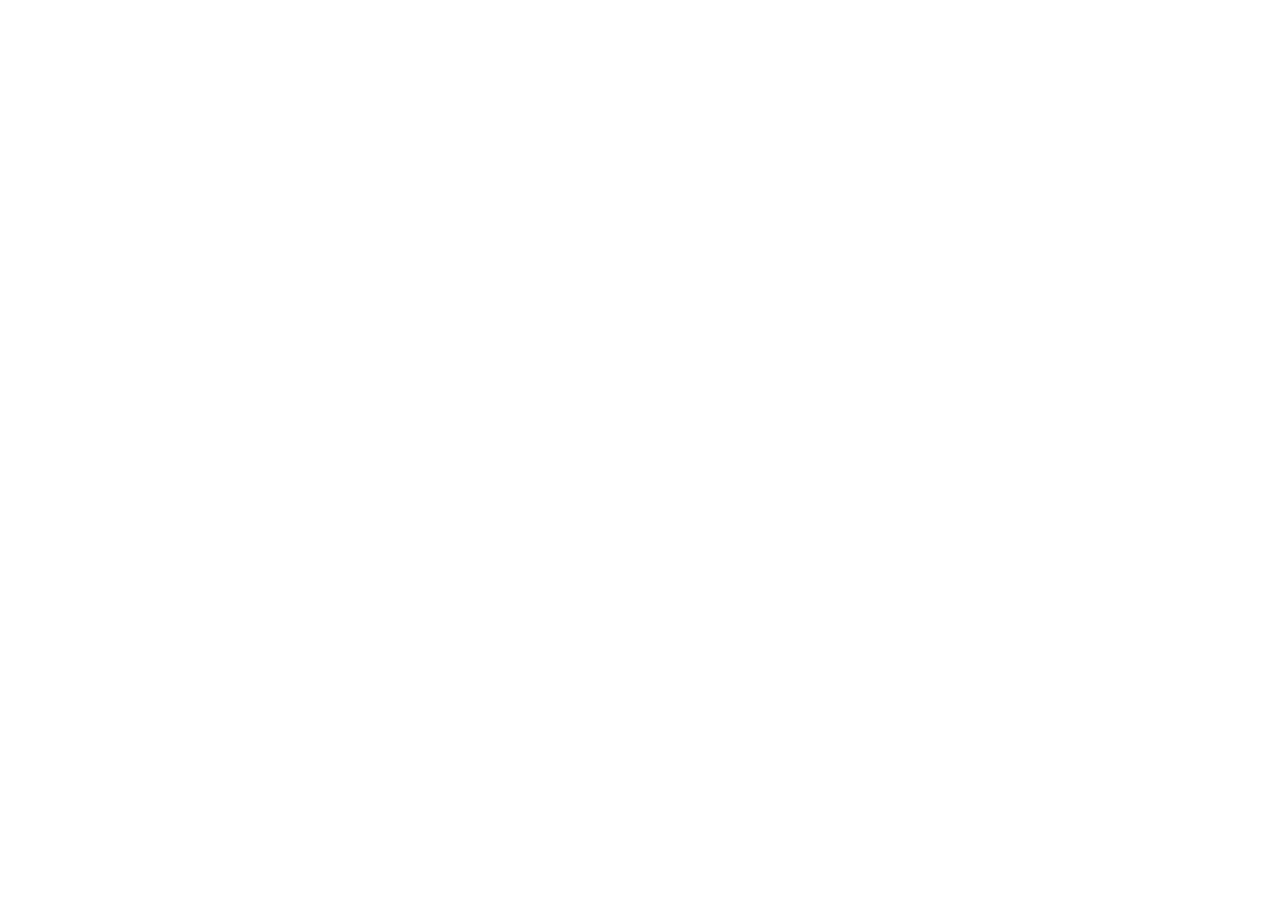
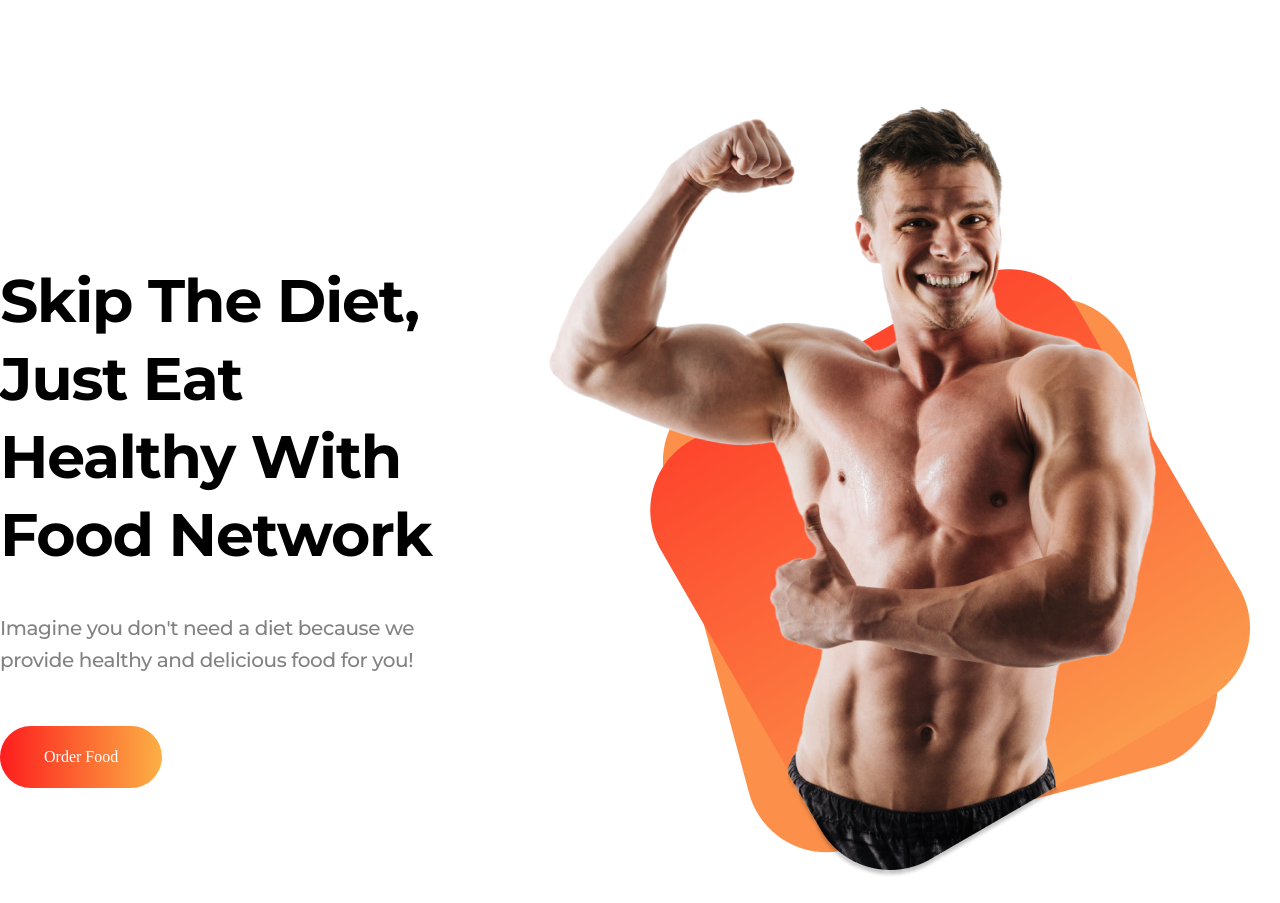
Before and after one commit to MirFaisal/healthy_food_practice, a plain HTML site: page index.html in a window 1280 px wide. Before the commit the page ends 800 px from the top, so only its background shows below. Drawn offline with Linux system fonts and the light colour scheme.

Commit message:
banner section done

```diff
--- a/index.html
+++ b/index.html
@@ -4,6 +4,26 @@
     <meta charset="UTF-8" />
     <meta name="viewport" content="width=device-width, initial-scale=1.0" />
     <title>Healthy</title>
+    <link rel="stylesheet" href="./style/style.css" />
   </head>
-  <body></body>
+  <body>
+    <main>
+      <!-- banner section -->
+      <section id="banner">
+        <div class="main-banner">
+          <div class="text">
+            <h1>Skip The Diet, Just Eat Healthy With Food Network</h1>
+            <p>
+              Imagine you don't need a diet because we provide healthy and
+              delicious food for you!
+            </p>
+            <a href="" class="btn">Order Food</a>
+          </div>
+          <div class="showcase">
+            <img src="./image/group_8429.png" alt="" />
+          </div>
+        </div>
+      </section>
+    </main>
+  </body>
 </html>
--- a/style/style.css
+++ b/style/style.css
@@ -0,0 +1,59 @@
+@import url("https://fonts.googleapis.com/css2?family=Montserrat:wght@100;200;300;400;500;600;700;800;900&display=swap");
+* {
+  margin: 0;
+  padding: 0;
+  box-sizing: border-box;
+}
+/* common css */
+.btn {
+  /* margin-top: 100px; */
+  display: inline-block;
+  padding-block: 22px;
+  padding-inline: 44px;
+  background: rgb(131, 58, 180);
+  background: linear-gradient(
+    90deg,
+    rgba(131, 58, 180, 1) 0%,
+    #fd1d1d 0%,
+    rgba(252, 176, 69, 1) 100%
+  );
+  color: white;
+  text-decoration: none;
+  border-radius: 100px;
+  transition: all 0.3s;
+}
+.btn:hover {
+  box-shadow: 0px 0px 70px -25px rgba(253, 29, 29, 0.75);
+}
+/*  */
+#banner .main-banner {
+  display: flex;
+  justify-content: center;
+}
+#banner .main-banner .text {
+  width: 600px;
+  padding-block-start: 262px;
+  /* background: #841b1b; */
+}
+#banner .main-banner .text h1 {
+  font-family: Montserrat;
+  font-size: 60px;
+  font-style: normal;
+  font-weight: 700;
+  line-height: 130%; /* 78px */
+  letter-spacing: -1.2px;
+  margin-block-end: 38px;
+}
+#banner .main-banner .text p {
+  color: #828282;
+  font-family: Montserrat;
+  font-size: 20px;
+  font-style: normal;
+  font-weight: 500;
+  line-height: 160%; /* 32px */
+  letter-spacing: -0.4px;
+  margin-block-end: 50px;
+}
+#banner .main-banner .showcase {
+  margin-block-start: 83px;
+}
```
Also changed, not shown: image/group_8429.png (renamed from image/Group 8429.png).
